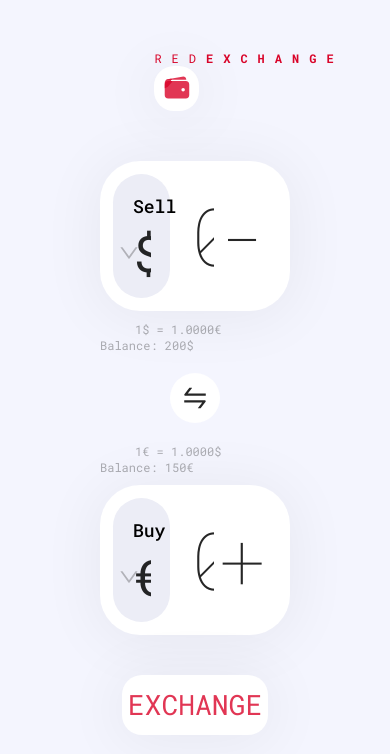
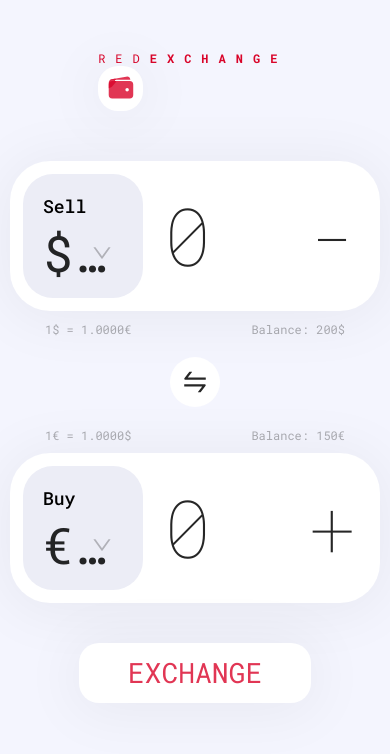
Before and after one commit to arminayat/red-exchange, a React (Create React App) app: page / in a window 390 px wide. Shown: the top 754 px of the page. Built offline with nearby package versions, Linux system fonts and the light colour scheme; no server answers.

Commit message:
refactor(App): refactor Layout component styles + add breakpoint and mobile version

```diff
--- a/src/App.tsx
+++ b/src/App.tsx
@@ -1,19 +1,24 @@
-import { Layout } from "antd";
+import { Layout as AntdLayout } from "antd";
 import styled from "styled-components";
 import Header from "./Components/Header/Index";
+import BREAKPOINTS from "./Constants/breakpoints";
 import Homepage from "./Pages/Homepage";
+
+const Layout = styled(AntdLayout)`
+  height: 100%;
+  width: 100%;
+  min-height: 100vh;
+  background-color: var(--bg);
+  padding: 5rem 10rem;
+
+  @media ${BREAKPOINTS.mdDown} {
+    padding: 5rem 1rem;
+  }
+`;
 
 function App() {
   return (
-    <Layout
-      style={{
-        height: "100%",
-        width: "100%",
-        minHeight: "100vh",
-        backgroundColor: "var(--bg)",
-        padding: "5rem 10rem",
-      }}
-    >
+    <Layout>
       <Header />
       <Layout.Content>
         <Homepage />
```
